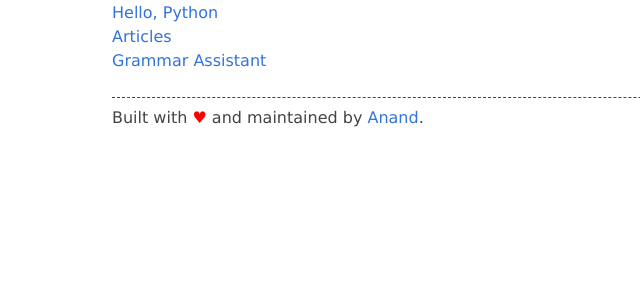
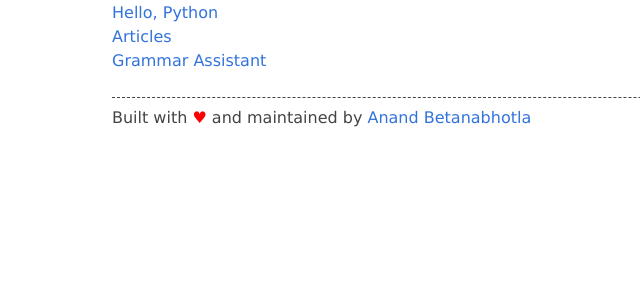
Before and after one commit to nanpython/the_rambler, a Flask app: page / in a window 1280 px wide. Shown: the part 432-732 px from the top of the page, without its empty margins (168-808 px from the left). Run offline with Flask 2, Linux system fonts and the light colour scheme.

Commit message:
added last name to footer

```diff
--- a/templates/footer.html
+++ b/templates/footer.html
@@ -1,7 +1,7 @@
 
 <block footer %>
 <div id="footer">
-    Built with <span style="font-size:100%;color:red;">&hearts;</span> and maintained by <a href="/about">Anand</a>.
+    Built with <span style="font-size:100%;color:red;">&hearts;</span> and maintained by <a href="/about">Anand Betanabhotla</a>
 </div>
 <endblock %></endblock>
 
```
